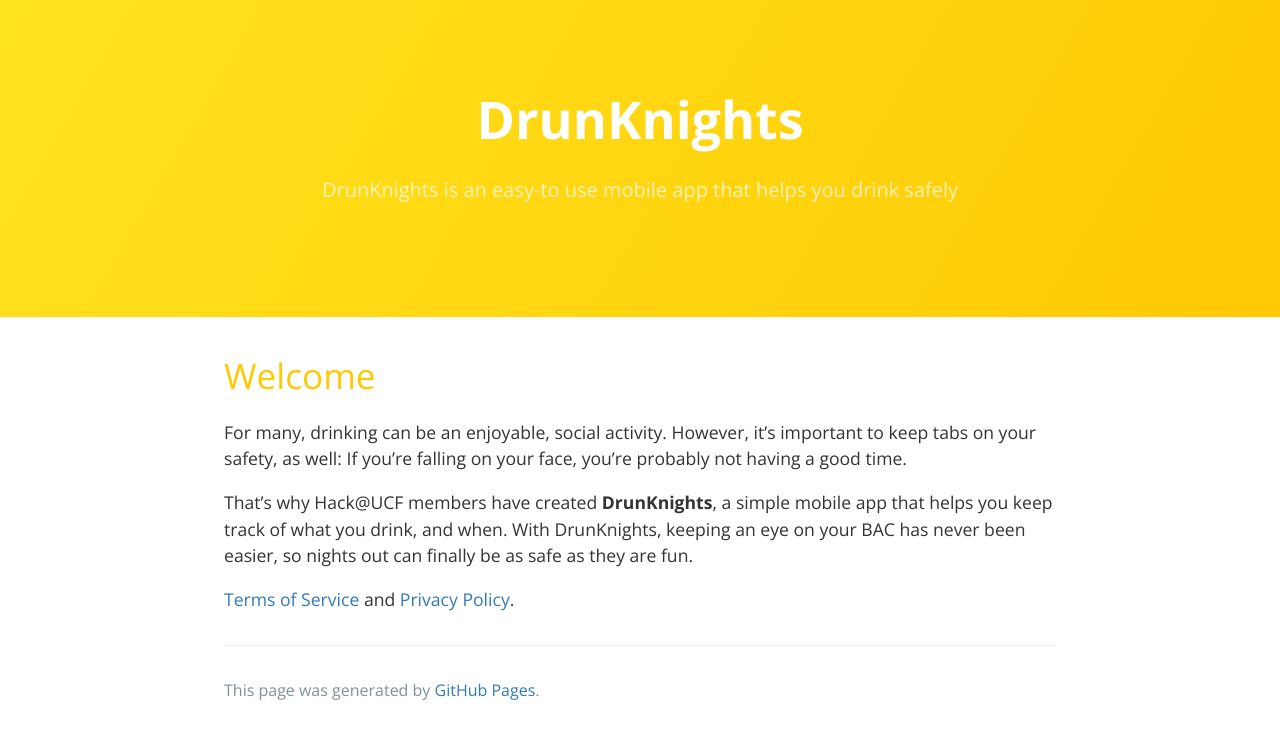
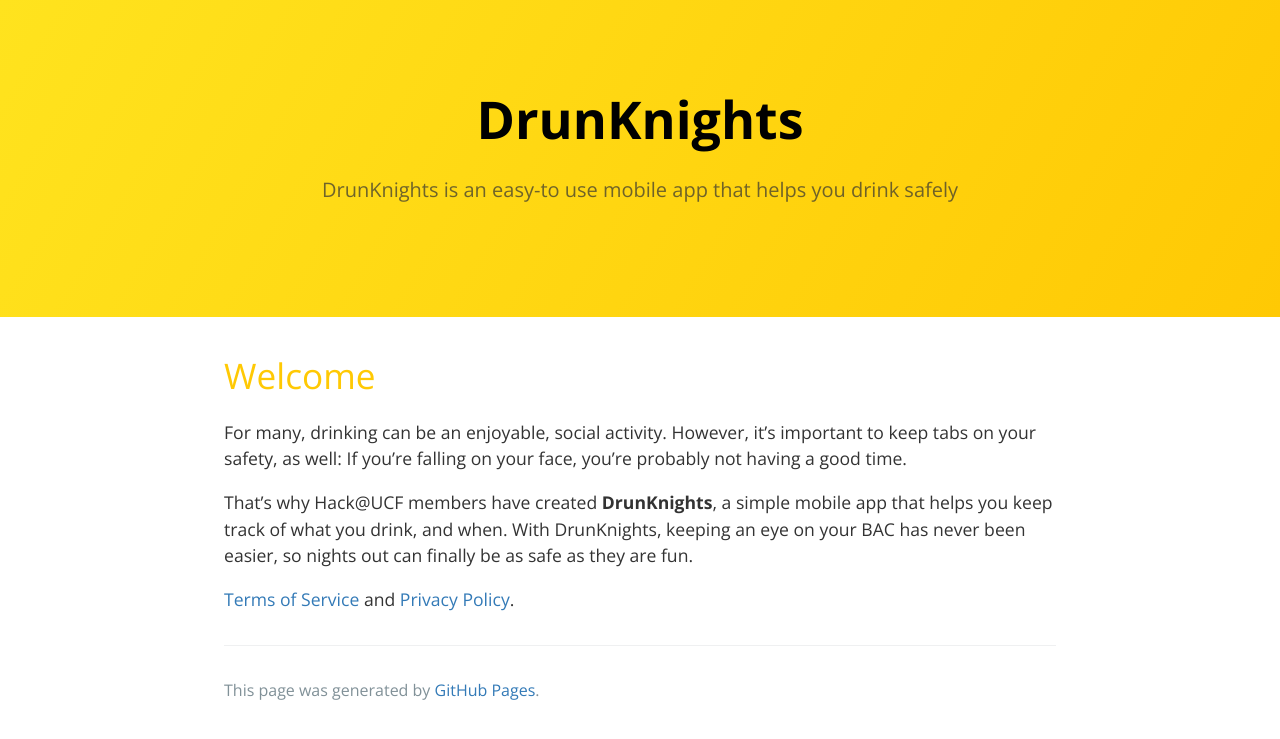
Before and after one commit to DrunKnights/drunknights.github.io, a Jekyll site: the page built from index.md, in a window 1280 px wide. Shown: the top 739 px of the page. Built offline with Jekyll 4.4.1, drawn with Linux system fonts in a browser that asks for light colours; our own code applies the rules of GitHub Pages for plain Markdown files.

Commit message:
Additional styling

```diff
--- a/_sass/jekyll-theme-cayman.scss
+++ b/_sass/jekyll-theme-cayman.scss
@@ -108,6 +108,7 @@ a {
 .project-name {
   margin-top: 0;
   margin-bottom: 0.1rem;
+  color: $project-name-color;
 
   @include large {
     font-size: 3.25rem;
@@ -126,6 +127,7 @@ a {
   margin-bottom: 2rem;
   font-weight: normal;
   opacity: 0.7;
+  color: $project-tagline-color;
 
   @include large {
     font-size: 1.25rem;
--- a/_sass/variables.scss
+++ b/_sass/variables.scss
@@ -6,6 +6,8 @@ $medium-breakpoint: 42em !default;
 $header-heading-color: #fff !default;
 $header-bg-color: #FFC904 !default;
 $header-bg-color-secondary: #FFE31E !default;
+$project-name-color: #000 !default;
+$project-tagline-color: #333 !default;
 
 // Text
 $section-headings-color: #FFC904 !default;
```
